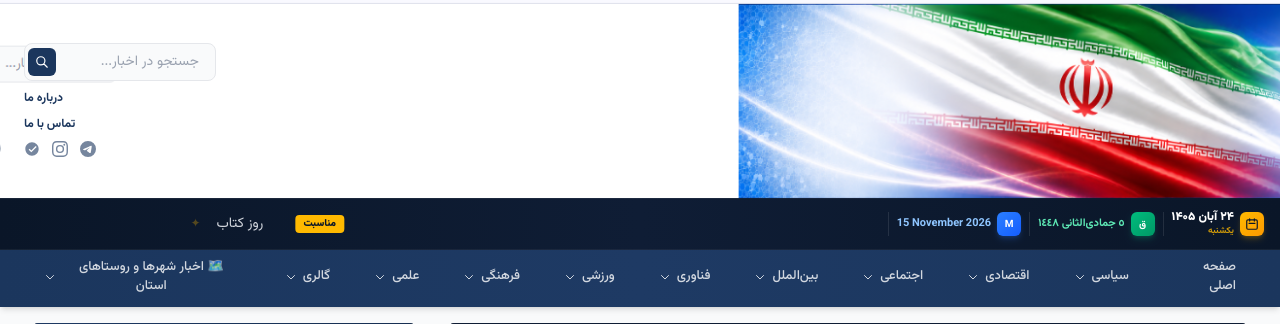
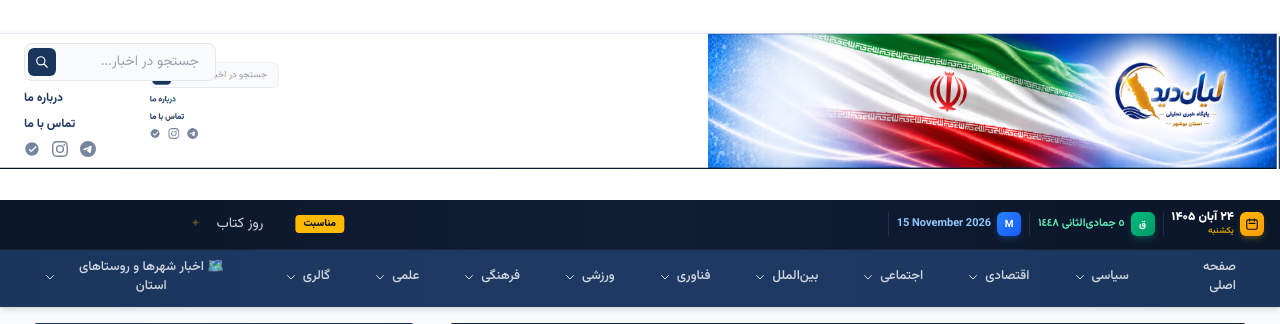
Before and after one commit to abkhoshbakht-hub/lian-did-php, a Laravel app: page / in a window 1280 px wide. Shown: the top 324 px of the page. Run offline with Laravel 12, Linux system fonts and the light colour scheme; data that the repository does not hold is empty; style sheets or scripts are compiled from the project's sources; parts of the project's set-up code (start-up, migrations or seed data) failed here and were passed over; some libraries are stand-ins or nearby versions.

Commit message:
fix(header): لوگو هدر کامل دیده شود (object-contain در دسکتاپ)

```diff
--- a/resources/js/Components/Header.jsx
+++ b/resources/js/Components/Header.jsx
@@ -112,7 +112,7 @@ export default function Header({ breakingItems = [] }) {
         <img
           src="/liandid-header.png"
           alt="هدر لیان دید"
-          className="absolute inset-0 h-full w-full object-cover object-right lg:object-center"
+          className="absolute inset-0 h-full w-full object-cover object-right lg:object-contain lg:object-right"
         />
         <div className="site-container h-full flex items-center justify-between relative z-10">
           <div className="flex items-center gap-3"></div>
```
